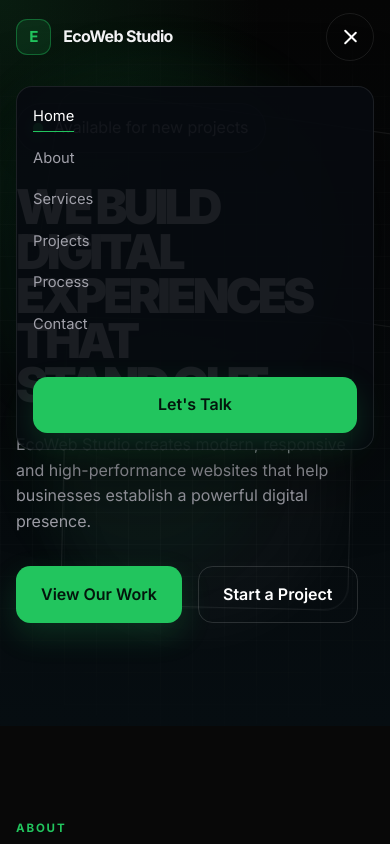
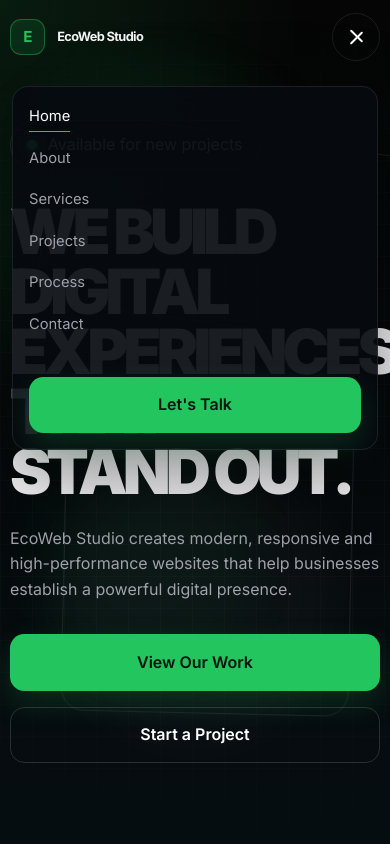
Before and after one commit to onyekachiemmanuel965-hub/PORT-FOLIO, a plain HTML site: page index.html in a window 390 px wide. Both pictures are taken after a click on the button 350 px from the left and 37 px from the top of the page. Shown: the top 844 px of the page. Drawn offline with Linux system fonts and the light colour scheme.

Commit message:
Fix mobile responsiveness

```diff
--- a/css/style.css
+++ b/css/style.css
@@ -1287,8 +1287,34 @@ body:not(.touch-device) .cursor {
     padding: 5.5rem 0;
   }
 
+  .container {
+    width: min(var(--container), calc(100% - 1.25rem));
+  }
+
   .hero {
     min-height: 86vh;
+    padding-top: 7.5rem;
+  }
+
+  .hero-copy,
+  .hero-description,
+  .about-content p {
+    max-width: 100%;
+  }
+
+  .hero-title {
+    font-size: clamp(2.5rem, 16vw, 4rem);
+    line-height: 0.96;
+  }
+
+  .hero-actions {
+    flex-direction: column;
+    align-items: stretch;
+  }
+
+  .hero-actions .btn,
+  .project-actions .btn {
+    width: 100%;
   }
 
   .services-grid,
@@ -1296,8 +1322,19 @@ body:not(.touch-device) .cursor {
   .features-grid,
   .tech-grid,
   .footer-grid,
-  .form-row.two-col {
+  .form-row.two-col,
+  .stats-grid {
     grid-template-columns: 1fr;
+  }
+
+  .nav-panel {
+    left: 0.75rem;
+    right: 0.75rem;
+  }
+
+  .project-actions {
+    flex-direction: column;
+    width: 100%;
   }
 
   .timeline-item {
@@ -1330,6 +1367,15 @@ body:not(.touch-device) .cursor {
   .navbar {
     height: 74px;
   }
+
+  .brand-name {
+    font-size: 0.8rem;
+  }
+
+  .stat-item {
+    min-height: 140px;
+    padding: 1.4rem 1rem;
+  }
 }
 
 @media (prefers-reduced-motion: reduce) {
```
